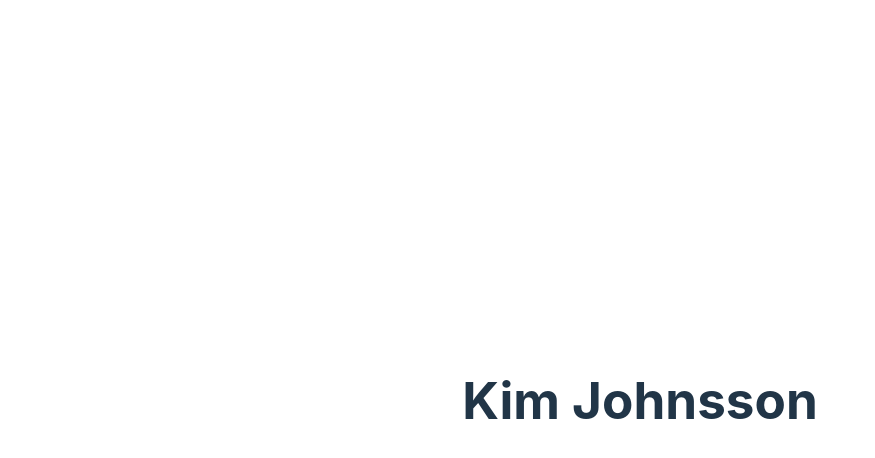
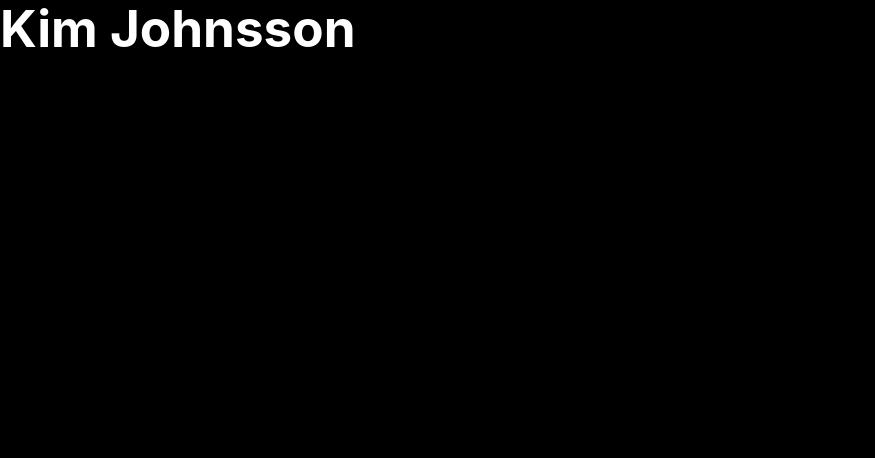
Before and after one commit to kimjohnsson/kimjohnsson.se, a Vue app in the folder frontend/: page / in a window 1280 px wide. Shown: the top 458 px of the page, without its empty margins (0-875 px from the left). Built offline with nearby package versions, Linux system fonts and the light colour scheme.

Commit message:
feat: updated common styling

```diff
--- a/frontend/src/style.css
+++ b/frontend/src/style.css
@@ -1,34 +1,36 @@
+* {
+  margin: 0;
+  padding: 0;
+  box-sizing: border-box;
+}
+
+::-webkit-scrollbar {
+  display: none;
+}
+
 :root {
   font-family: Inter, system-ui, Avenir, Helvetica, Arial, sans-serif;
+  scroll-behavior: smooth;
   line-height: 1.5;
   font-weight: 400;
-
-  color-scheme: light dark;
-  color: rgba(255, 255, 255, 0.87);
-  background-color: #242424;
-
-  font-synthesis: none;
-  text-rendering: optimizeLegibility;
-  -webkit-font-smoothing: antialiased;
-  -moz-osx-font-smoothing: grayscale;
-  -webkit-text-size-adjust: 100%;
-}
-
-a {
-  font-weight: 500;
-  color: #646cff;
-  text-decoration: inherit;
-}
-a:hover {
-  color: #535bf2;
+  color: #fff;
 }
 
 body {
-  margin: 0;
+  height: 100vh;
   display: flex;
-  place-items: center;
-  min-width: 320px;
-  min-height: 100vh;
+  flex-direction: column;
+  background-color: #000;
+}
+
+#app {
+  flex: 1;
+  display: flex;
+  flex-direction: column;
+}
+
+main {
+  padding: 3em;
 }
 
 h1 {
@@ -36,45 +38,6 @@ h1 {
   line-height: 1.1;
 }
 
-button {
-  border-radius: 8px;
-  border: 1px solid transparent;
-  padding: 0.6em 1.2em;
-  font-size: 1em;
-  font-weight: 500;
-  font-family: inherit;
-  background-color: #1a1a1a;
-  cursor: pointer;
-  transition: border-color 0.25s;
+p {
+  display: inline;
 }
-button:hover {
-  border-color: #646cff;
-}
-button:focus,
-button:focus-visible {
-  outline: 4px auto -webkit-focus-ring-color;
-}
-
-.card {
-  padding: 2em;
-}
-
-#app {
-  max-width: 1280px;
-  margin: 0 auto;
-  padding: 2rem;
-  text-align: center;
-}
-
-@media (prefers-color-scheme: light) {
-  :root {
-    color: #213547;
-    background-color: #ffffff;
-  }
-  a:hover {
-    color: #747bff;
-  }
-  button {
-    background-color: #f9f9f9;
-  }
-}
```
